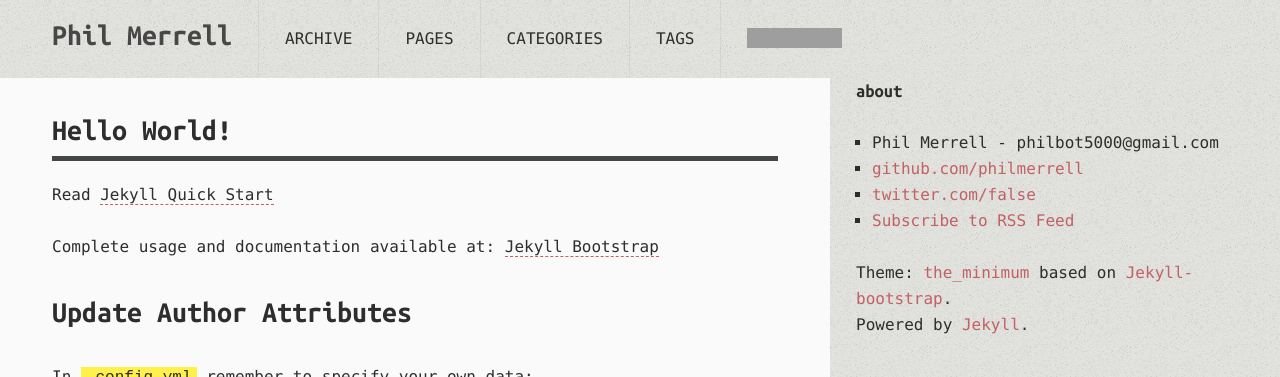
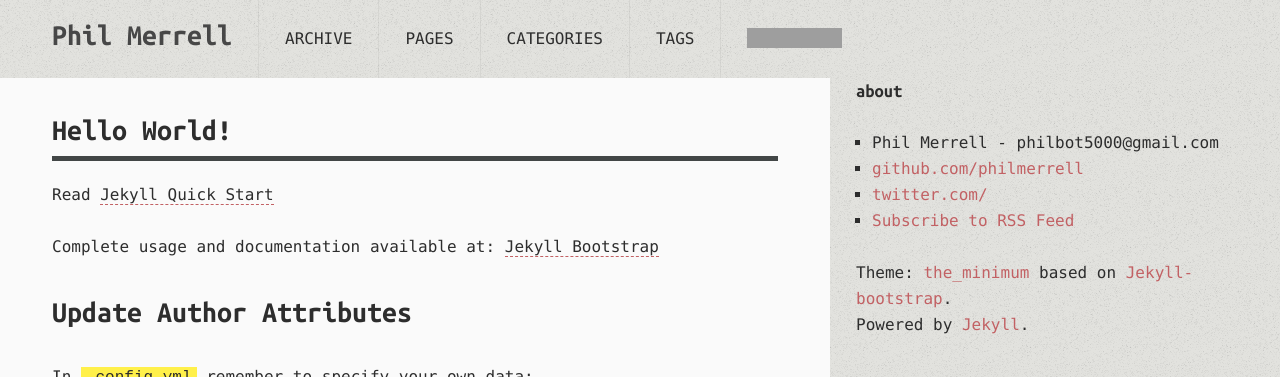
Before and after one commit to philmerrell/philmerrell.github.com, a Jekyll site: the page built from index.md, in a window 1280 px wide. Shown: the top 377 px of the page. Built offline with Jekyll 4.4.1, drawn with Linux system fonts in a browser that asks for light colours; comment, search, counter and statistics services are not loaded; grey boxes are pictures that could not be loaded.

Commit message:
chore: remove twitter and feedburner ids

```diff
--- a/_config.yml
+++ b/_config.yml
@@ -14,8 +14,8 @@ author :
   name : Phil Merrell
   email : philbot5000@gmail.com
   github : philmerrell
-  twitter : false
-  feedburner : false
+  twitter :
+  feedburner :
 
 # The production_url is only used when full-domain names are needed
 # such as sitemap.txt
```
